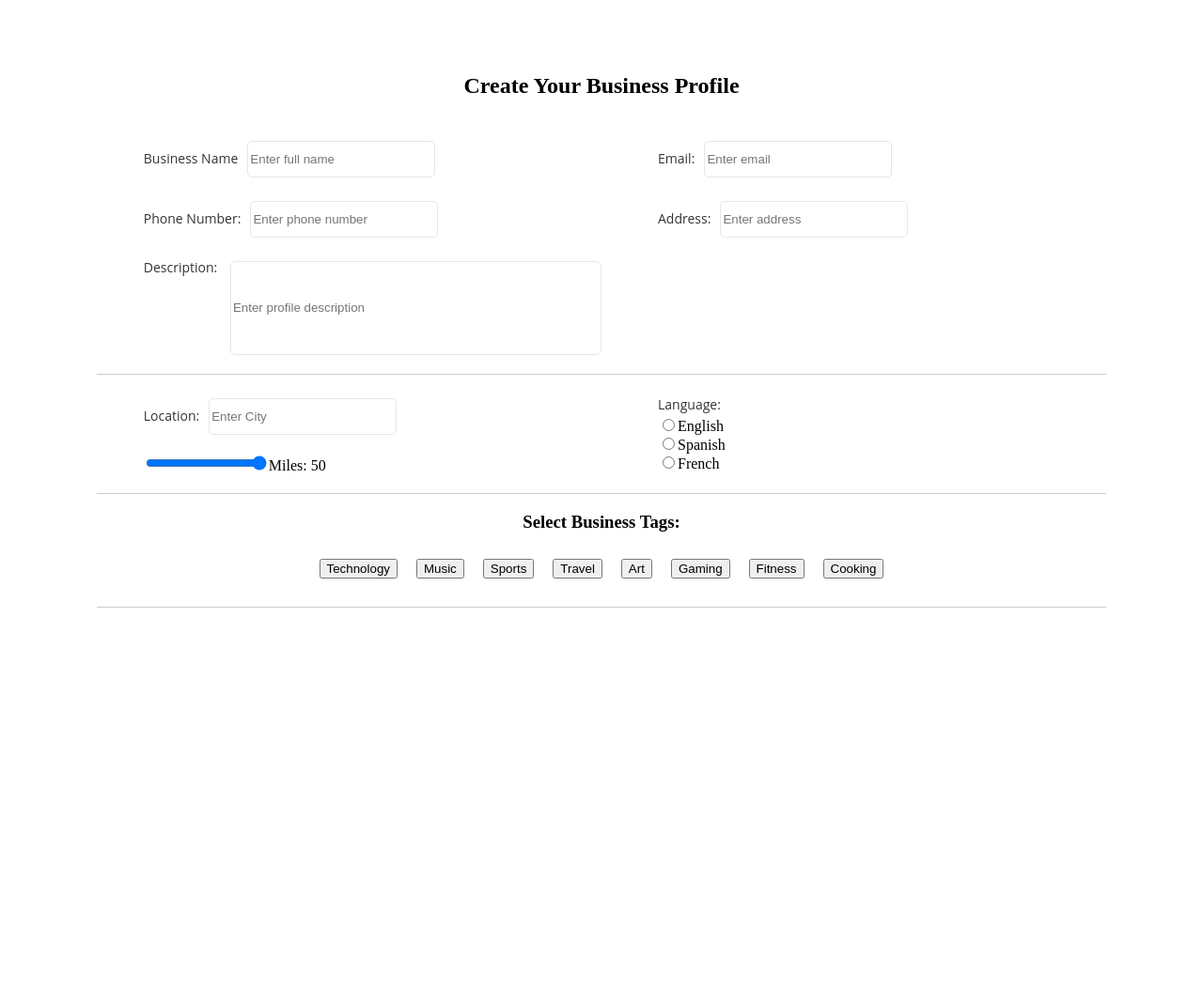
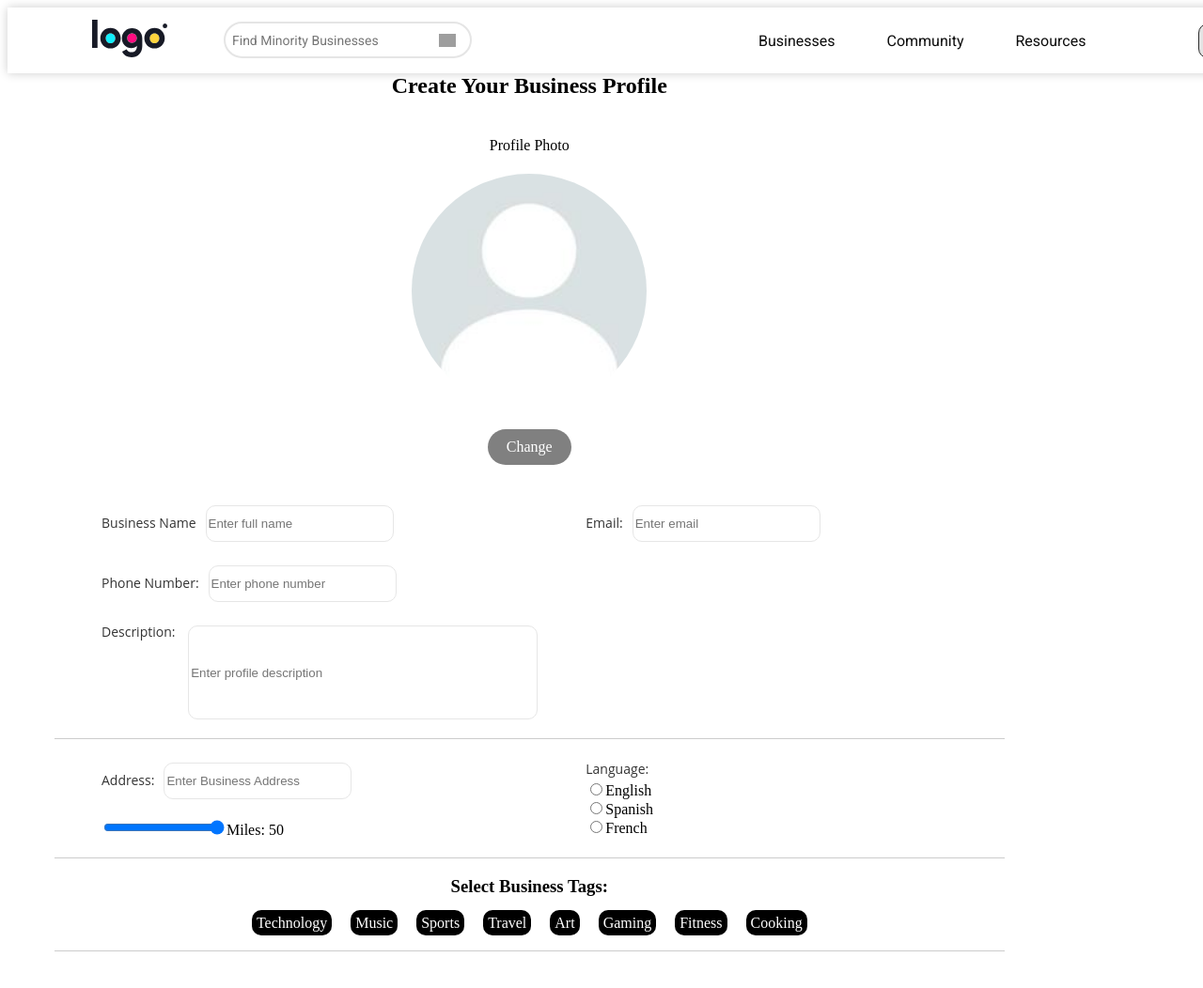
Before and after one commit to JamarB3/CyberForce-X-Group-7, a React (Vite) app: page /businessprofile in a window 1280 px wide. Shown: the top 1052 px of the page at 94% size. Before the commit the page ends 800 px from the top, so only its background shows below. Built offline with nearby package versions, Linux system fonts and the light colour scheme; grey boxes are pictures that could not be loaded.

Commit message:
business profile pages

```diff
--- a/src/App.jsx
+++ b/src/App.jsx
@@ -8,7 +8,7 @@ import BusinessProfileCreation from './pages/BusinessProfileCreation/BusinessPro
 const App = () => {
   return (
     <div>
-
+      <Navbar></Navbar>
       <Routes>
         <Route path="/" element={<Home />} />
         <Route path='/profile' element={<ProfileCreation/>}/>
--- /dev/null
+++ b/src/components/ProfileImageUpload/ProfileImageupload.jsx
@@ -0,0 +1,80 @@
+import React, { useState } from "react";
+import Empty from "../../assets/emptyprofile.jpg";
+
+// Define a functional component named UploadAndDisplayImage
+const UploadAndDisplayImage = () => {
+  // Define a state variable to store the selected image
+  const [selectedImage, setSelectedImage] = useState(null);
+
+  // Return the JSX for rendering
+  return (
+    <div>
+      <h4 style={{fontWeight: '300'}}>Profile Photo</h4>
+
+
+      {selectedImage &&(
+        <div>
+
+          <img
+            alt="not found"
+            width={"250px"}
+            src={URL.createObjectURL(selectedImage)}
+          />
+          <br /> <br />
+          {/* Button to remove the selected image */}
+          <button onClick={() => setSelectedImage(null)}>Remove</button>
+        </div>
+      )}
+      {
+        <div>
+
+            <img
+            style={{borderRadius: '50%'}}
+           alt="not found"
+           width={"250px"}
+           src={Empty}
+            />
+             <br /> <br />
+         {/* Button to remove the selected image */}
+         <input
+        type="file"
+        id="fileUpload"
+        name="myImage"
+        style={{ display: "none" }}
+        onChange={(event) => {
+          console.log(event.target.files[0]);
+          setSelectedImage(event.target.files[0]);
+        }}
+      />
+      <label
+        htmlFor="fileUpload"
+        style={{
+          display: "inline-block",
+          padding: "10px 20px",
+          borderRadius: "50px",
+          backgroundColor: "grey",
+          color: "white",
+          fontSize: "16px",
+          fontWeight: "300",
+          cursor: "pointer",
+          textAlign: "center",
+          transition: "background-color 0.3s",
+        }}
+        onMouseOver={(e) => (e.target.style.backgroundColor = "#0056b3")}
+        onMouseOut={(e) => (e.target.style.backgroundColor = "grey")}
+      >
+        Change
+      </label>
+      {selectedImage && <p>Selected File: {selectedImage.name}</p>}
+        </div>
+      }
+
+      <br />
+
+
+    </div>
+  );
+};
+
+
+export default UploadAndDisplayImage;
--- a/src/pages/BusinessProfileCreation/BusinessProfileCreation.css
+++ b/src/pages/BusinessProfileCreation/BusinessProfileCreation.css
@@ -3,7 +3,7 @@
     height: 39px;
     width: 200px;
     border: 1px solid #E6E6E6;
-    border-radius: 5px;
+    border-radius: 10px;
     margin-top: 5px; /* Adds space between label and input */
     text-align: left; /* Ensures placeholder text aligns left */
 }
@@ -39,3 +39,48 @@
     /* Align label and input vertically */
     justify-content: flex-start; /* Align content to the left */
 }
+
+.tag {
+    background-color: black;
+    color:white;
+    border-radius: 10px;
+    padding: 5px;
+    margin-left:7px;
+}
+
+.upload-container {
+    display: flex;
+    flex-direction: column;
+    align-items: center;
+    gap: 10px;
+  }
+
+  .upload-button {
+    background-color: #9fa2a5;
+    color: white;
+    padding: 10px 20px;
+    border-radius: 50px;
+    cursor: pointer;
+    font-weight: bold;
+    display: inline-block;
+    text-align: center;
+  }
+
+  .hidden-input {
+    display: none;
+  }
+
+  .image-preview {
+    display: flex;
+    flex-wrap: wrap;
+    gap: 10px;
+    margin-top: 10px;
+  }
+
+  .preview-image {
+    width: 100px;
+    height: 100px;
+    object-fit: cover;
+    border-radius: 8px;
+    border: 2px solid #ddd;
+  }
--- a/src/pages/BusinessProfileCreation/BusinessProfileCreation.jsx
+++ b/src/pages/BusinessProfileCreation/BusinessProfileCreation.jsx
@@ -1,6 +1,7 @@
 import { useState } from "react";
 import "./BusinessProfileCreation.css";
 import RangeSlider from "../../components/RangeSlider/RangeSlider";
+import UploadAndDisplayImage from "../../components/ProfileImageUpload/ProfileImageupload";
 
 
 const interestsList = ["Technology", "Music", "Sports", "Travel", "Art", "Gaming", "Fitness", "Cooking"];
@@ -33,11 +34,22 @@ const BusinessProfileCreation = () => {
     console.log("Profile Data:", profile);
   };
 
+
+  const [selectedImages, setSelectedImages] = useState([]);
+
+  const handleImageChange = (event) => {
+    const files = Array.from(event.target.files);
+    setSelectedImages((prevImages) => [...prevImages, ...files]);
+  };
+
   return (
 
     <div className="centered-container">
       <div className="column" style={{ display: 'flex', flexDirection: 'column', padding: '50px',  width: '85%'}}>
         <h2 className="text-xl font-bold">Create Your Business Profile</h2>
+        <div className="profile-photo-container">
+          <UploadAndDisplayImage></UploadAndDisplayImage>
+        </div>
         <div className="grid-container">
           <div>
             <label className="profile-label">Business Name</label>
@@ -76,17 +88,7 @@ const BusinessProfileCreation = () => {
             />
           </div>
 
-          <div>
-            <label className="profile-label">Address:</label>
-            <input
-              type="text"
-              name="address"
-              placeholder="Enter address"
-              value={profile.address}
-              onChange={handleChange}
-              className="profile-input"
-            />
-          </div>
+
         </div>
 
 
@@ -110,13 +112,13 @@ const BusinessProfileCreation = () => {
       <div style={{ borderBottom: '1px solid black', width: '100%' , opacity: 0.2, marginTop: '20px'}}></div>
 
       <div className="grid-container">
-          <div>
-            <div>
-              <label className="profile-label"> Location:</label>
+          <div >
+            <div >
+              <label className="profile-label"> Address:</label>
               <input
                 type="text"
                 name="phone"
-                placeholder="Enter City"
+                placeholder="Enter Business Address"
                 value={profile.phone}
                 onChange={handleChange}
                 className="profile-input"
@@ -157,24 +159,50 @@ const BusinessProfileCreation = () => {
           <h3 className="font-semibold">Select Business Tags:</h3>
           <div className="flex flex-wrap gap-2 mt-2">
             {interestsList.map((interest) => (
-              <button
+              <span
                 key={interest}
-                className={`px-3 py-1 cursor-pointer rounded-md text-sm ${
+                className={`tag ${
                   profile.interests.includes(interest)
                     ? "bg-blue-500 text-white"
                     : "bg-gray-200 text-gray-700"
                 }`}
                 onClick={() => toggleInterest(interest)}
                 style={{margin: '10px'}}
+                onMouseOver={(e) => (e.target.style.backgroundColor = "#0056b3")}
+                onMouseOut={(e) => (e.target.style.backgroundColor = "black")}
               >
                 {interest}
-              </button>
+              </span>
             ))}
           </div>
         </div>
 
-        <div style={{ borderBottom: '1px solid black', width: '100%' , opacity: 0.2, marginTop: '20px'}}></div>
+        <div style={{ borderBottom: '1px solid black', width: '100%' , opacity: 0.2, marginTop: '20px', marginBottom: '20px'}}></div>
+      </div>
 
+      <div className="upload-container">
+        <label htmlFor="imageUpload" className="upload-button">
+          Business Portfolio
+        </label>
+        <input
+          type="file"
+          id="imageUpload"
+          multiple
+          accept="image/*"
+          onChange={handleImageChange}
+          className="hidden-input"
+        />
+
+        <div className="image-preview">
+          {selectedImages.map((image, index) => (
+            <img
+              key={index}
+              src={URL.createObjectURL(image)}
+              alt={`Preview ${index}`}
+              className="preview-image"
+            />
+          ))}
+        </div>
       </div>
     </div>
   );
--- a/src/pages/ProfileCreation/ProfileCreation.css
+++ b/src/pages/ProfileCreation/ProfileCreation.css
@@ -39,3 +39,11 @@
     /* Align label and input vertically */
     justify-content: flex-start; /* Align content to the left */
 }
+
+.tag {
+    background-color: black;
+    color:white;
+    border-radius: 10px;
+    padding: 5px;
+    margin-left:7px;
+}
--- a/src/pages/ProfileCreation/ProfileCreation.jsx
+++ b/src/pages/ProfileCreation/ProfileCreation.jsx
@@ -1,6 +1,7 @@
 import { useState } from "react";
 import "./ProfileCreation.css";
 import RangeSlider from "../../components/RangeSlider/RangeSlider";
+import UploadAndDisplayImage from "../../components/ProfileImageUpload/ProfileImageupload";
 
 
 const interestsList = ["Technology", "Music", "Sports", "Travel", "Art", "Gaming", "Fitness", "Cooking"];
@@ -38,6 +39,9 @@ const ProfileCreation = () => {
     <div className="centered-container">
       <div className="column" style={{ display: 'flex', flexDirection: 'column', padding: '50px',  width: '85%'}}>
         <h2 className="text-xl font-bold">Create Your Profile</h2>
+        <div className="profile-photo-container">
+          <UploadAndDisplayImage></UploadAndDisplayImage>
+        </div>
         <div className="grid-container">
           <div>
             <label className="profile-label">Full Name</label>
@@ -91,21 +95,7 @@ const ProfileCreation = () => {
 
 
 
-        <div className="grid-container">
-          <div>
-            <label className="profile-label" style={{verticalAlign: 'top' }}>Description: </label>
-            <input
-              type="text"
-              name="address"
-              placeholder="Enter profile description"
-              value={profile.address}
-              onChange={handleChange}
-              className="profile-input"
-              style={{width: '75%', height: '100px'
-              }}
-            />
-          </div>
-        </div>
+
 
       <div style={{ borderBottom: '1px solid black', width: '100%' , opacity: 0.2, marginTop: '20px'}}></div>
 
@@ -159,13 +149,15 @@ const ProfileCreation = () => {
             {interestsList.map((interest) => (
               <button
                 key={interest}
-                className={`px-3 py-1 cursor-pointer rounded-md text-sm ${
+                className={`tag ${
                   profile.interests.includes(interest)
                     ? "bg-blue-500 text-white"
                     : "bg-gray-200 text-gray-700"
                 }`}
                 onClick={() => toggleInterest(interest)}
                 style={{margin: '10px'}}
+                onMouseOver={(e) => (e.target.style.backgroundColor = "#0056b3")}
+                onMouseOut={(e) => (e.target.style.backgroundColor = "black")}
               >
                 {interest}
               </button>
```
Also changed, not shown: src/assets/PortfolioImage.jpg (added), src/assets/emptyprofile.jpg (added), src/pages/Home/Home.css (line endings or trailing spaces).
